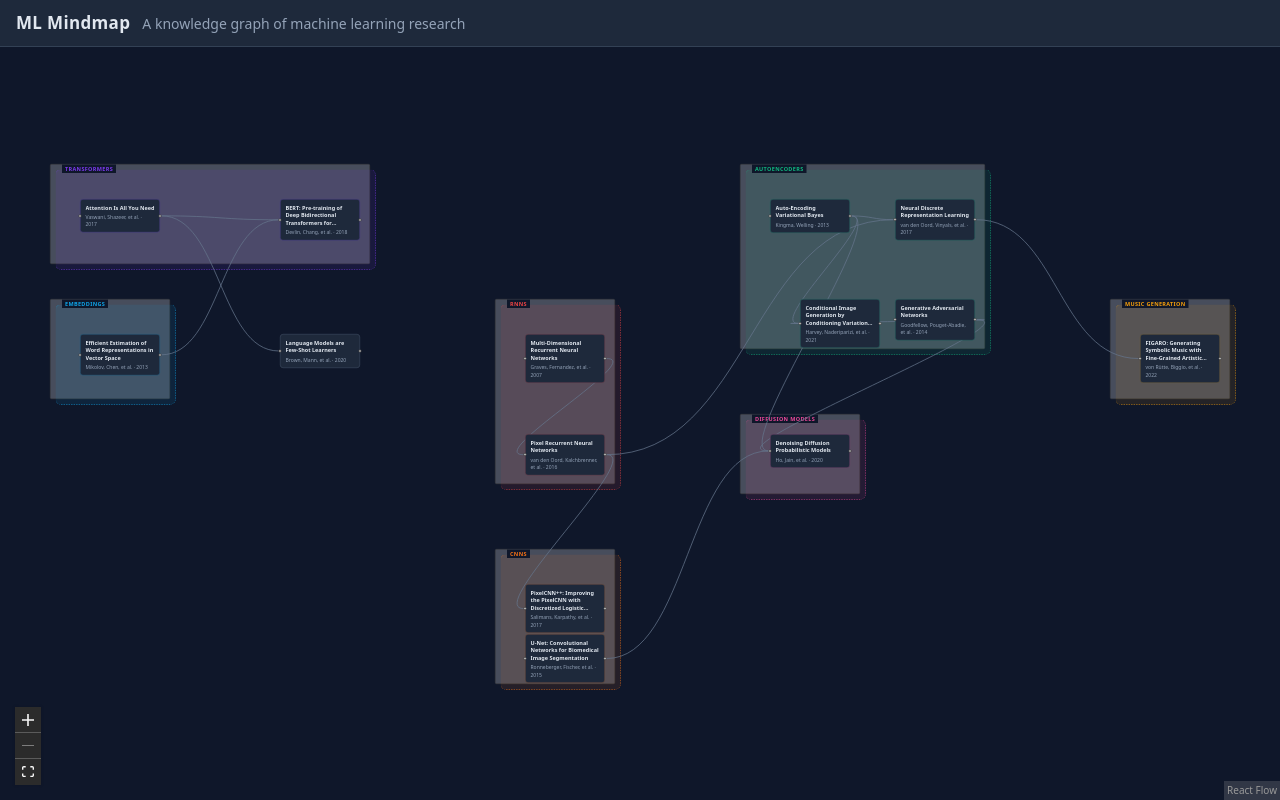
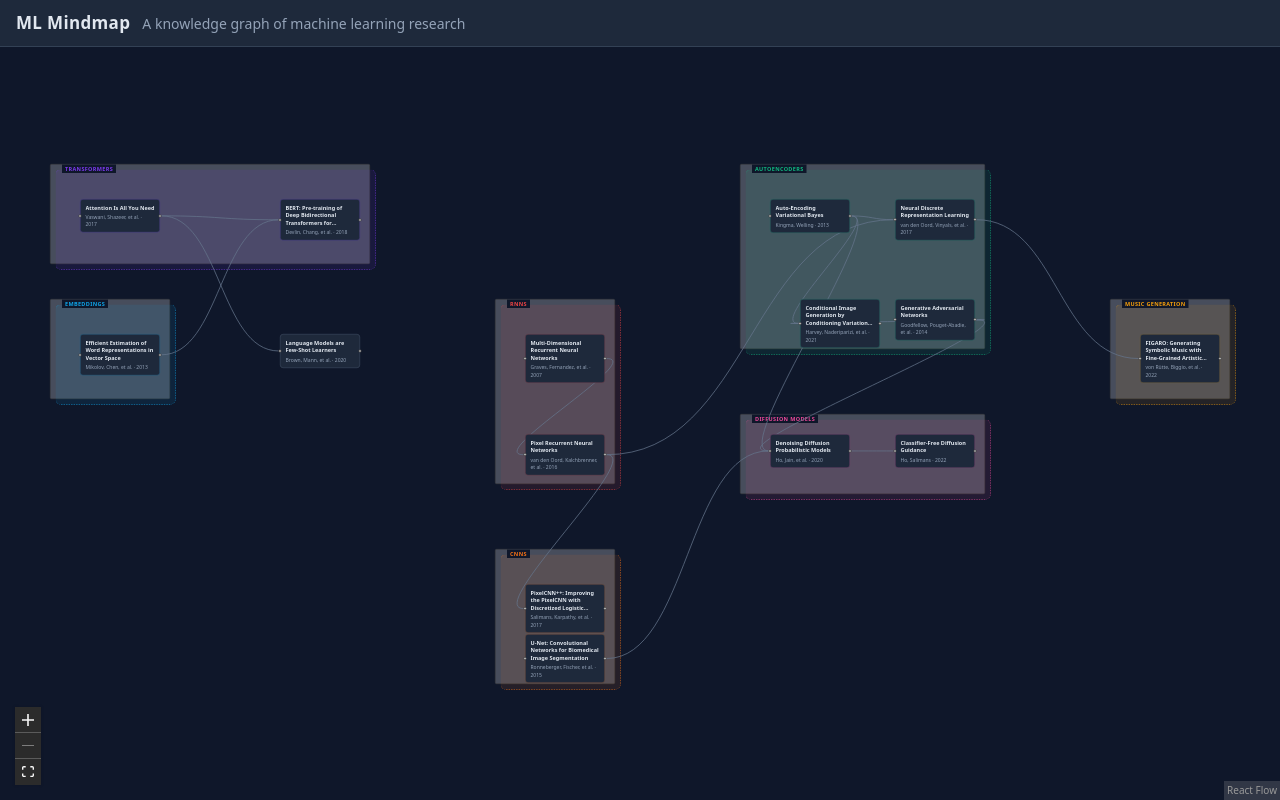
Before and after one commit to rpw1134/ml-mindmap, a React (Vite) app: page / in a window 1280 px wide. Built offline with nearby package versions, Linux system fonts and the light colour scheme.

Commit message:
classifier free guidance

```diff
--- a/src/data/mindmap.ts
+++ b/src/data/mindmap.ts
@@ -169,6 +169,18 @@ const data: MindmapData = {
       parentGroup: 'g-music-generation',
       position: { x: 2320, y: 420 },
     },
+    {
+      id: 'classifier-free-diffusion-guidance',
+      arxivId: '2207.12598',
+      title: 'Classifier-Free Diffusion Guidance',
+      authors: ['Ho', 'Salimans'],
+      abstract:
+        'Classifier guidance is a recently introduced method to trade off mode coverage and sample fidelity in conditional diffusion models post training, in the same spirit as low temperature sampling or truncation in other types of generative models. Classifier guidance combines the score estimate of a diffusion model with the gradient of an image classifier and thereby requires training an image classifier separate from the diffusion model. It also raises the question of whether guidance can be performed without a classifier. We show that guidance can be indeed performed by a pure generative model without such a classifier: in what we call classifier-free guidance, we jointly train a conditional and an unconditional diffusion model, and we combine the resulting conditional and unconditional score estimates to attain a trade-off between sample quality and diversity similar to that obtained using classifier guidance.',
+      year: 2022,
+      tags: ['diffusion', 'generative', 'conditional-generation', 'guidance', 'classifier-free'],
+      parentGroup: 'g-diffusion',
+      position: { x: 1830, y: 620 },
+    },
   ],
   edges: [
     {
@@ -250,6 +262,12 @@ const data: MindmapData = {
       target: 'ddpm',
       relationship: 'DDPM uses a U-Net as its denoising network, leveraging the encoder-decoder architecture with skip connections to predict noise at each diffusion timestep.',
     },
+    {
+      id: 'e-ddpm-classifier-free-guidance',
+      source: 'ddpm',
+      target: 'classifier-free-diffusion-guidance',
+      relationship: 'Classifier-Free Diffusion Guidance extends DDPM by jointly training conditional and unconditional score networks, enabling high-quality conditional generation without a separate classifier.',
+    },
   ],
   groups: [
     {
@@ -292,7 +310,7 @@ const data: MindmapData = {
       label: 'Diffusion Models',
       color: '#ec4899',
       position: { x: 1520, y: 580 },
-      size: { width: 240, height: 160 }, // right edge 1760 clears DDPM (1580 + 160 + 20 padding)
+      size: { width: 490, height: 160 }, // right edge 2010 clears classifier-free (1830 + 160 + 20 padding)
     },
     {
       id: 'g-music-generation',
```
